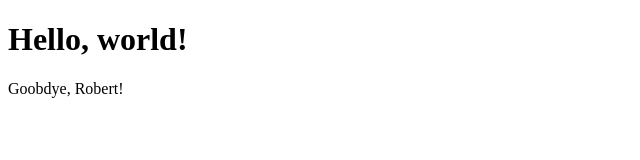
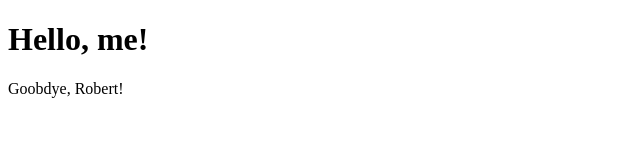
Before and after one commit to Ivan-Tyurin/git-test, a plain HTML site: page index.html in a window 1280 px wide. Shown: the full height of the page, 0-640 px from the left. Drawn offline with Linux system fonts and the light colour scheme.

Commit message:
update title

```diff
--- a/index.html
+++ b/index.html
@@ -6,10 +6,12 @@
   <meta http-equiv="X-UA-Compatible" content="IE=edge">
   <meta name="viewport" content="width=device-width, initial-scale=1.0">
   <title>Git Test</title>
+
+  <link rel="stylesheet" href="./css/style.css">
 </head>
 
 <body>
-  <h1>Hello, world!</h1>
+  <h1>Hello, me!</h1>
   <p>Goobdye, Robert!</p>
 </body>
 
```
